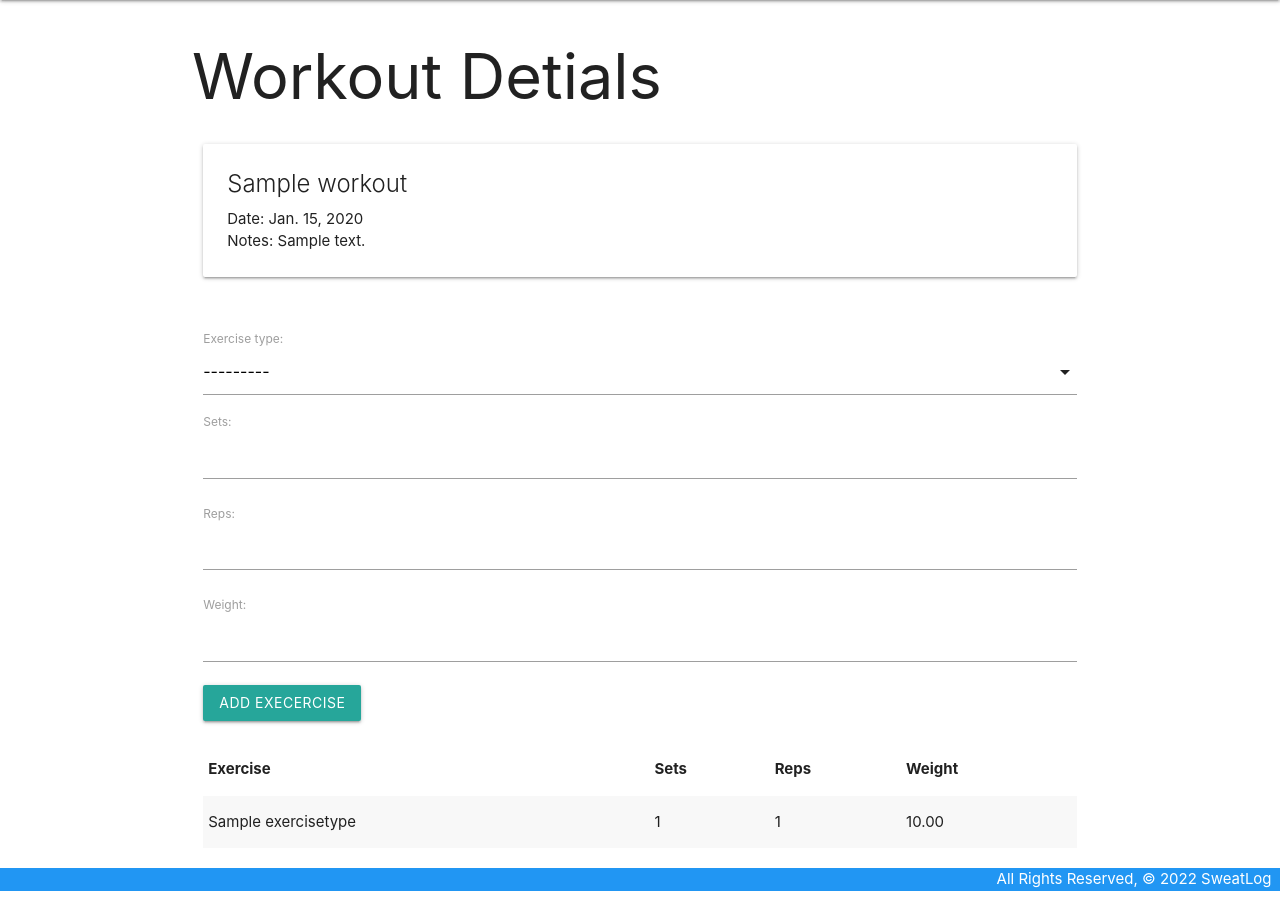
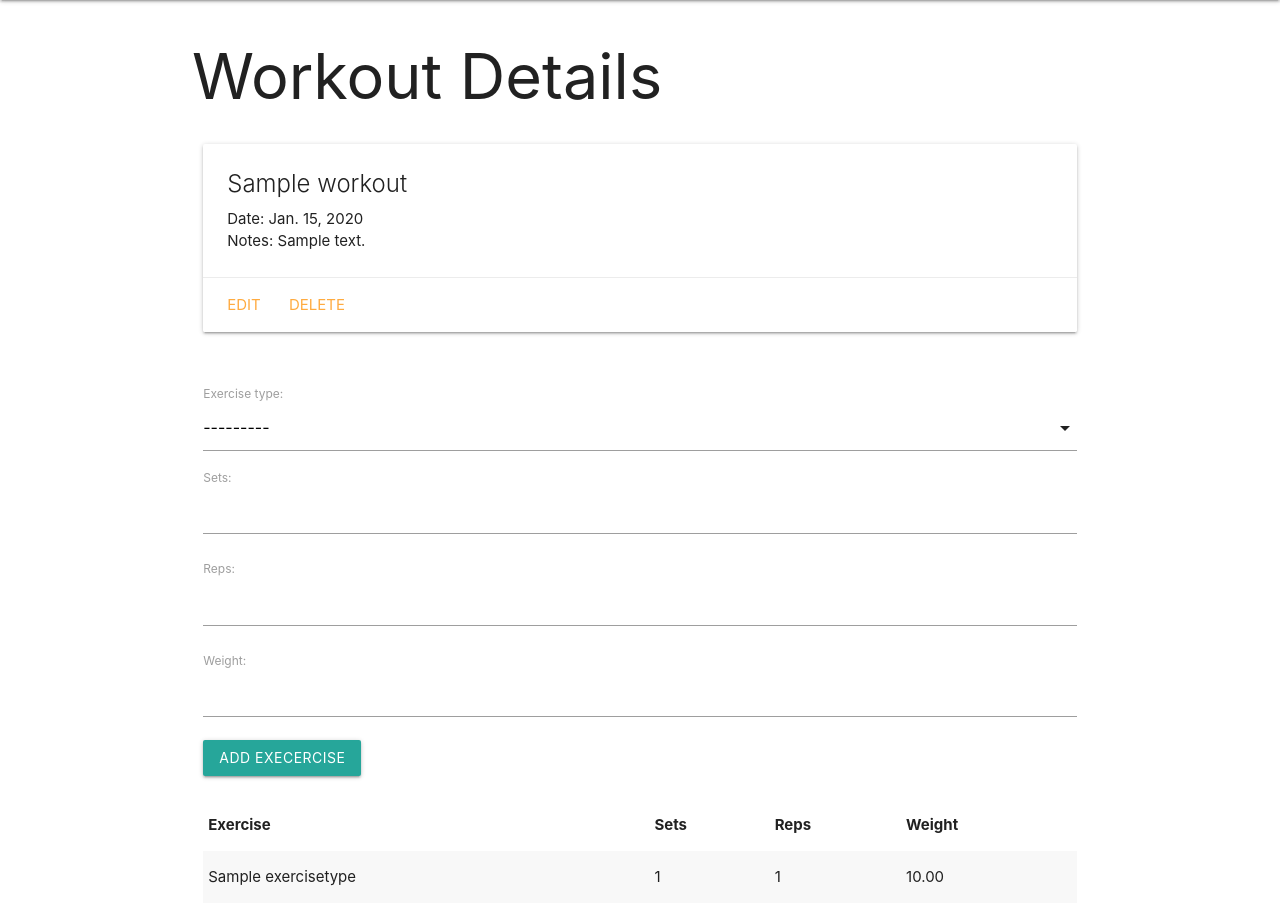
Before and after one commit to jsonnguyen/sweatlog, a Django app: page /workouts/1/ in a window 1280 px wide. Shown: the part 64-967 px from the top of the page. Run offline with Django 5.2, Linux system fonts and the light colour scheme; tables that the repository leaves empty hold one stand-in row (values such as "Sample post").

Commit message:
users can edit and delete workouts

```diff
--- a/main_app/static/css/style.css
+++ b/main_app/static/css/style.css
@@ -4,16 +4,16 @@
     flex-direction: column;
   }
 
-  main {
+main {
     flex: 1 0 auto;
   }
 
-  footer.page-footer {
+footer.page-footer {
     padding-top: 0;
     text-align: right;
   }
 
-  #logout-button {
+#logout-button {
     border: none;
     background: none;
     color: inherit;
@@ -22,3 +22,8 @@
     padding: 0;
     font-size: inherit; /* Use the same font size as the surrounding text */
   }
+
+.notes {
+    width: 100%; /* Set the width to 100% */
+    word-wrap: break-word; /* Enable word wrapping */
+}
--- a/main_app/templates/workouts/detail.html
+++ b/main_app/templates/workouts/detail.html
@@ -1,7 +1,7 @@
 {% extends "base.html" %}
 {% block content %}
 
-<h1>Workout Detials</h1>
+<h1>Workout Details</h1>
 
 <div class="row">
     <div class="col s12">
@@ -9,7 +9,11 @@
             <div class="card-content">
                 <span class="card-title">{{ workout.name }}</span>
                 <p>Date: {{ workout.date }}</p>
-                <p>Notes: {{ workout.notes }}</p>
+                <p class="notes">Notes: {{ workout.notes }}</p>
+            </div>
+            <div class="card-action">
+                <a href="{% url 'workout_update' workout.id %}">Edit</a>
+                <a href="{% url 'workout_delete' workout.id %}">Delete</a>
             </div>
         </div>
     </div>
```
